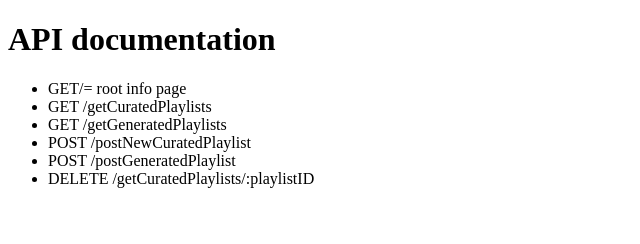
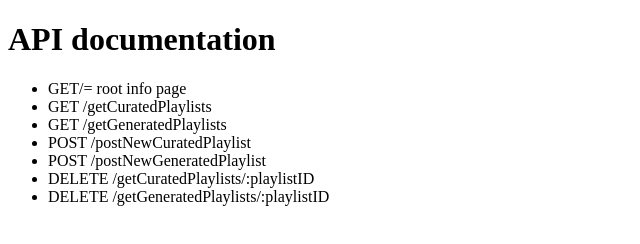
Before and after one commit to EHB-MCT/web2-backend-CasdeBruijnEHB, a website: page Public/info.html in a window 1280 px wide. Shown: the whole page, without its empty margins (0-640 px from the left). Drawn offline with Linux system fonts and the light colour scheme.

Commit message:
update info

```diff
--- a/Public/info.html
+++ b/Public/info.html
@@ -15,8 +15,9 @@
         <li>GET /getCuratedPlaylists</li>
         <li>GET /getGeneratedPlaylists</li>
         <li>POST /postNewCuratedPlaylist</li>
-        <li>POST /postGeneratedPlaylist</li>
+        <li>POST /postNewGeneratedPlaylist</li>
         <li>DELETE /getCuratedPlaylists/:playlistID</li>
+        <li>DELETE /getGeneratedPlaylists/:playlistID</li>
 
     </ul>
 
```
